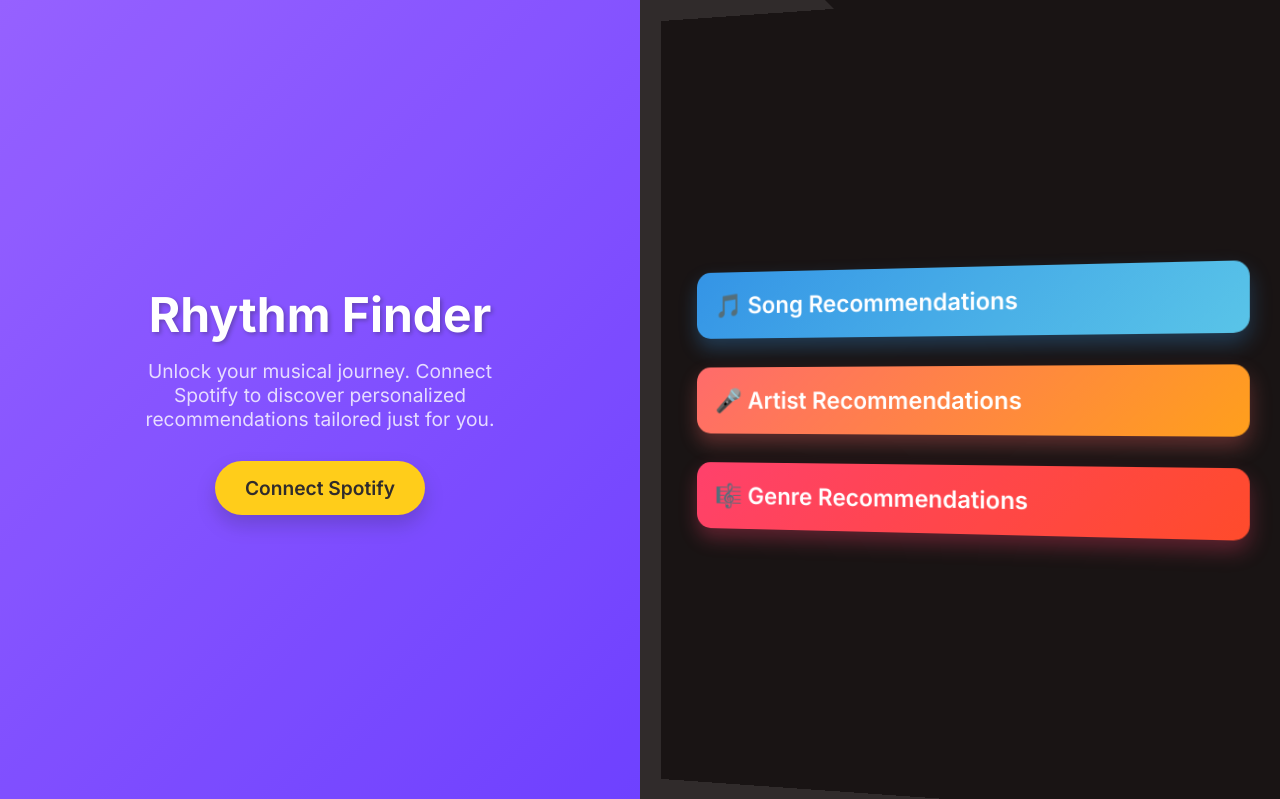
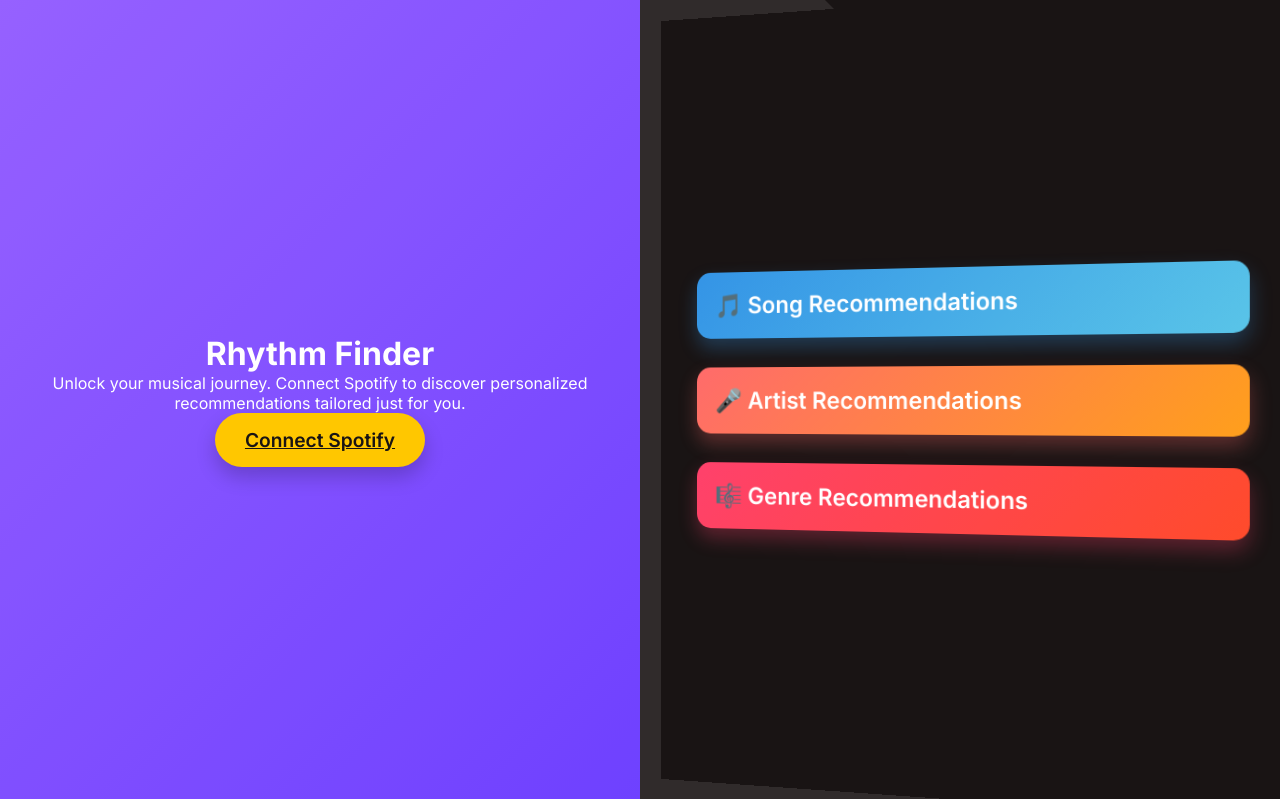
Before and after one commit to jonathanwang9316/Spotify-Recommender-KNN, a Flask app: template templates/Simple_Website.html in a window 1280 px wide; the page is wider, and only the part inside the window is pictured. Shown: the top 799 px of that part. Run offline with Flask 3, Linux system fonts and the light colour scheme; the template is opened without the code that fills it, so the values that code supplies are empty.

Commit message:
fixed spotify button

```diff
--- a/templates/Simple_Website.html
+++ b/templates/Simple_Website.html
@@ -60,20 +60,6 @@
             z-index: 1;
         }
 
-        .left h1 {
-            font-size: 3em;
-            font-weight: 700;
-            margin-bottom: 15px;
-            text-shadow: 2px 2px 4px rgba(0,0,0,0.3);
-        }
-
-        .left p {
-            font-size: 1.2em;
-            color: rgba(255,255,255,0.8);
-            max-width: 400px;
-            margin-bottom: 30px;
-        }
-
         .spotify-btn {
             background: var(--accent-yellow);
             color: var(--secondary-color);
@@ -87,6 +73,7 @@
             transition: all 0.3s ease;
             position: relative;
             overflow: hidden;
+            z-index: 2; /* Ensure the button is above the ::before pseudo-element */
         }
 
         .spotify-btn:hover {
@@ -182,9 +169,7 @@
     <div class="left">
         <h1>Rhythm Finder</h1>
         <p>Unlock your musical journey. Connect Spotify to discover personalized recommendations tailored just for you.</p>
-        <a href="{{ auth_url }}">
-            <button class="spotify-btn">Connect Spotify</button>
-        </a>
+        <a href="{{ auth_url }}" class="spotify-btn">Connect Spotify</a>
     </div>
 
     <!-- Right Section (Navigation Buttons) -->
```
